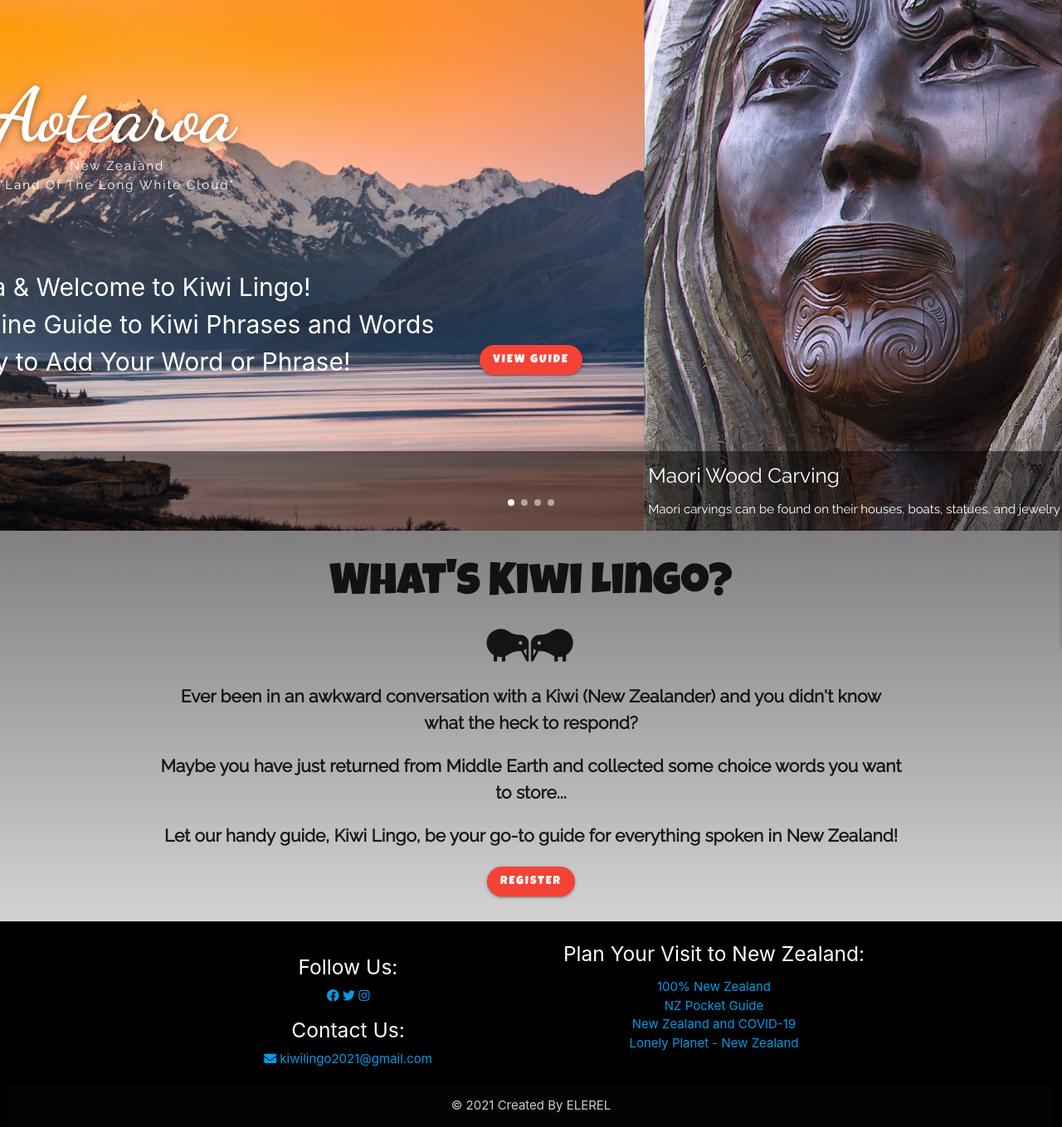
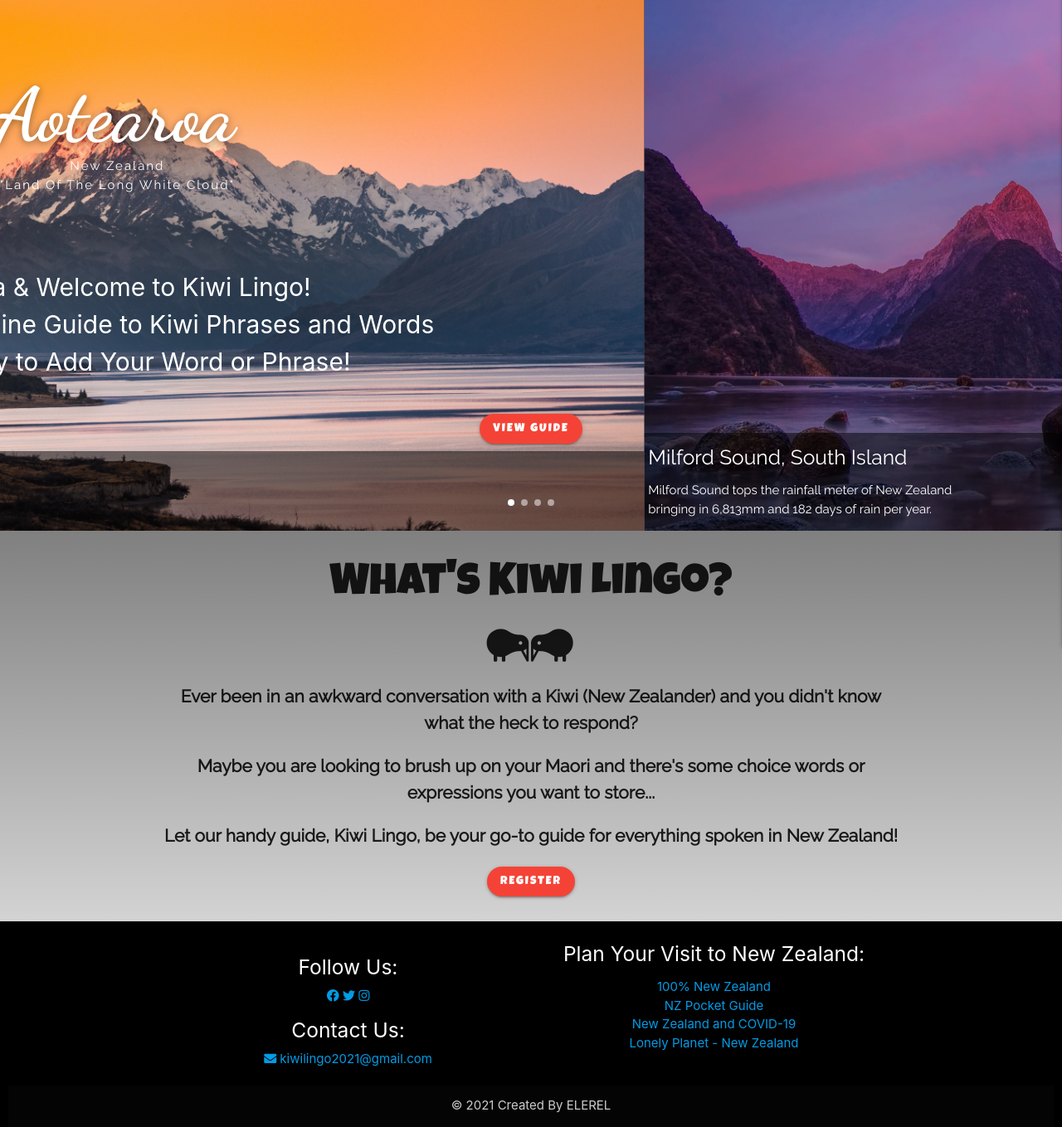
Before and after one commit to elerel/ms3-kiwi-lingo, a Flask app: page / in a window 1280 px wide. Shown: the part 80-1439 px from the top of the page at 83% size. Run offline with Flask 2, Linux system fonts and the light colour scheme; some libraries are stand-ins or nearby versions.

Commit message:
style: substituted imgs on index page

```diff
--- a/static/css/style.css
+++ b/static/css/style.css
@@ -156,7 +156,7 @@ nav ul {
 }
 
 .guide-btn {
-    bottom: 8rem;
+    bottom: 2.5rem;
 }
 
 .icon-flipped {
@@ -236,7 +236,7 @@ nav ul {
     }
 }
 
-@media screen and (max-width: 375px) {
+@media screen and (max-width: 414px) {
 
     .join-text {
         font-size: 1rem;
@@ -245,6 +245,7 @@ nav ul {
     .guide-btn {
         margin-left: auto;
         margin-right: auto;
+        bottom: 40px;
     }
 }
 
@@ -253,8 +254,6 @@ nav ul {
         font-size: 1.2rem;
     }
 }
-
-
 
 
 /* Like and Dislike Buttons*/
@@ -336,6 +335,7 @@ form .card {
     background-position: center;
     background-size: cover;
     position: relative;
+
 }
 
 .carousel-one {
@@ -343,11 +343,12 @@ form .card {
 }
 
 .carousel-two {
-    background-image: url("/static/images/maorisculpts.jpg");
+    background-image: url("/static/images/milfordpic.jpg");
+
 }
 
 .carousel-three {
-    background-image: url("/static/images/milfordpic.jpg");
+    background-image: url("/static/images/maoricarvings.jpg");
 }
 
 .carousel-four {
--- a/templates/index.html
+++ b/templates/index.html
@@ -27,17 +27,17 @@
         </div>
         <div class="carousel-item carousel-two white-text" href="#two!">
             <div class="img-description left-align">
-                <h5>Maori Wood Carving</h5>
-                <p class="hide-on-small-only"> Maori carvings can be found on their houses, boats, statues, and jewelry
+                <h5>Milford Sound, South Island</h5>
+                <p class="hide-on-small-only">Milford Sound tops the rainfall meter of New Zealand<br>bringing in
+                    6,813mm and 182 days of rain per year.
                 </p>
             </div>
         </div>
         <div class="carousel-item carousel-three white-text" href="#three!">
             <div class="img-description left-align">
-                <h5>Milford Sound, South Island, NZ</h5>
-                <p class="hide-on-small-only">Fun fact: Milford Sound tops the rainfall meter of New Zealand.<br> The
-                    annual rainfall is pegged at
-                    6,813mm falling about 182 days of the year.</p>
+                <h5>Mine Bay, Maori Carvings </h5>
+                <p class="hide-on-small-only">Take a kayak or boat tour around the scenic Western Bays of Lake Taupō to
+                    see the huge Māori rock carving at Mine Bay.</p>
             </div>
         </div>
         <div class="carousel-item carousel-four white-text" href="#four!">
@@ -58,7 +58,8 @@
                 respond?
             </p>
             <p>
-                Maybe you have just returned from Middle Earth and collected some choice words you want to store...
+                Maybe you are looking to brush up on your Maori and there's some choice words or expressions you
+                want to store...
             </p>
             <p>
                 Let our handy guide, Kiwi Lingo, be your go-to guide for everything spoken in New Zealand!
```
Also changed, not shown: static/images/maoricarvings.jpg (added), static/images/maorisculpts.jpg (deleted).
